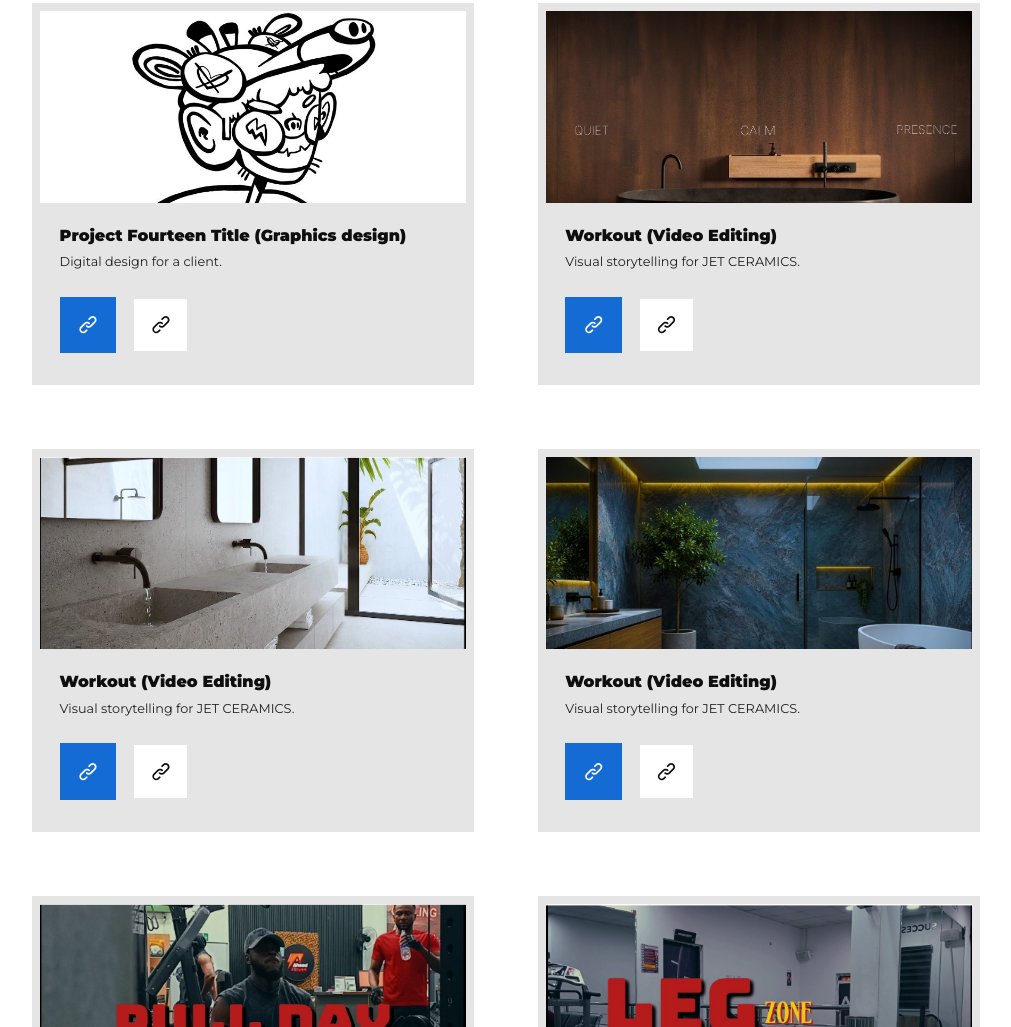
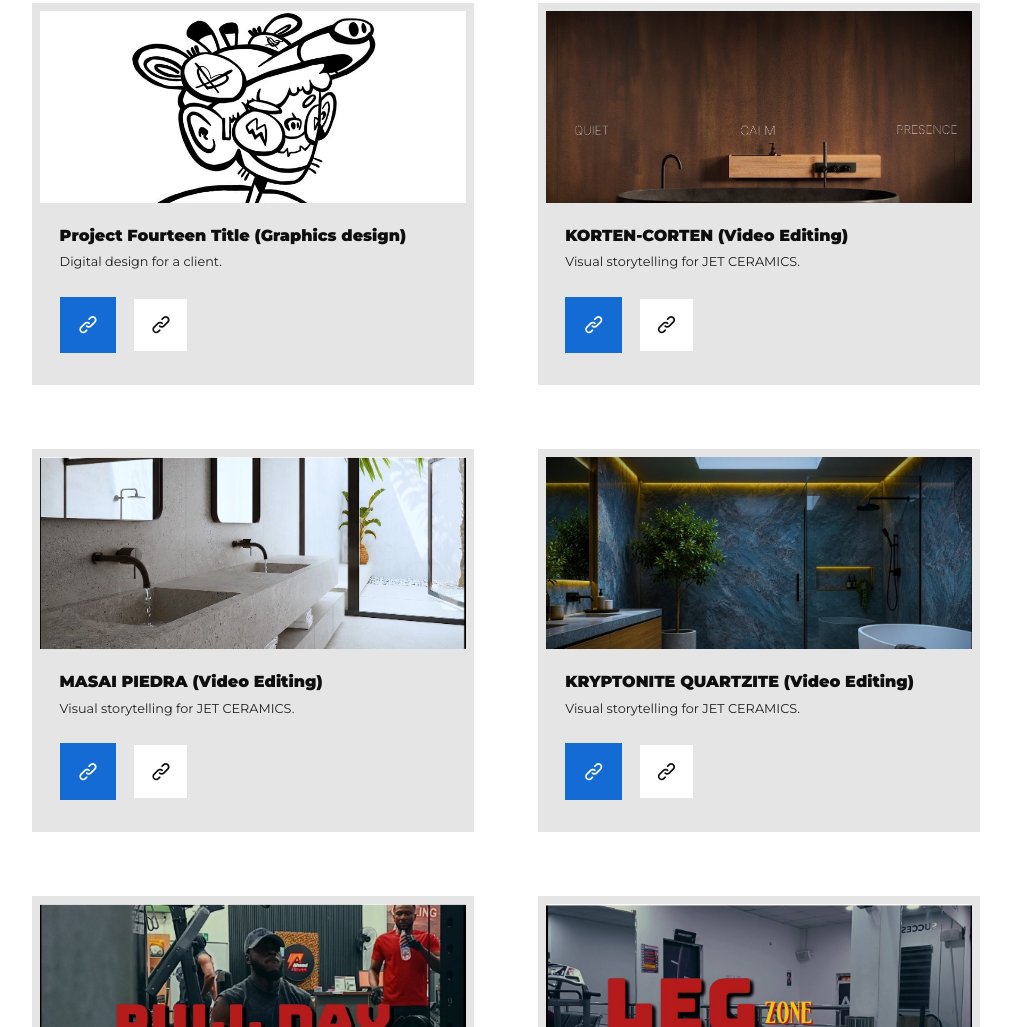
Before and after one commit to MccGrey/ProjectPortfolio, a plain HTML site: page index.html in a window 1280 px wide. Shown: the part 6604-7631 px from the top of the page, without its empty margins (134-1145 px from the left). Drawn offline with nearby package versions, Linux system fonts and the light colour scheme.

Commit message:
portfolio update

```diff
--- a/index.html
+++ b/index.html
@@ -432,7 +432,7 @@
             <div class="project__image">
                 <img src="./assets/SharedScreenshot.jpg" alt="project image">
             </div>
-            <h5>Workout (Video Editing)</h5>
+            <h5>KORTEN-CORTEN (Video Editing)</h5>
             <p>
                Visual storytelling for JET CERAMICS.
             </p>
@@ -447,7 +447,7 @@
             <div class="project__image">
                 <img src="./assets/SharedScreenshot 6.jpg" alt="project image">
             </div>
-            <h5>Workout (Video Editing)</h5>
+            <h5>MASAI PIEDRA (Video Editing)</h5>
             <p>
                Visual storytelling for JET CERAMICS.
             </p>
@@ -462,7 +462,7 @@
             <div class="project__image">
                 <img src="./assets/SharedScreenshot 8.jpg" alt="project image">
             </div>
-            <h5>Workout (Video Editing)</h5>
+            <h5>KRYPTONITE QUARTZITE (Video Editing)</h5>
             <p>
                Visual storytelling for JET CERAMICS.
             </p>
```
